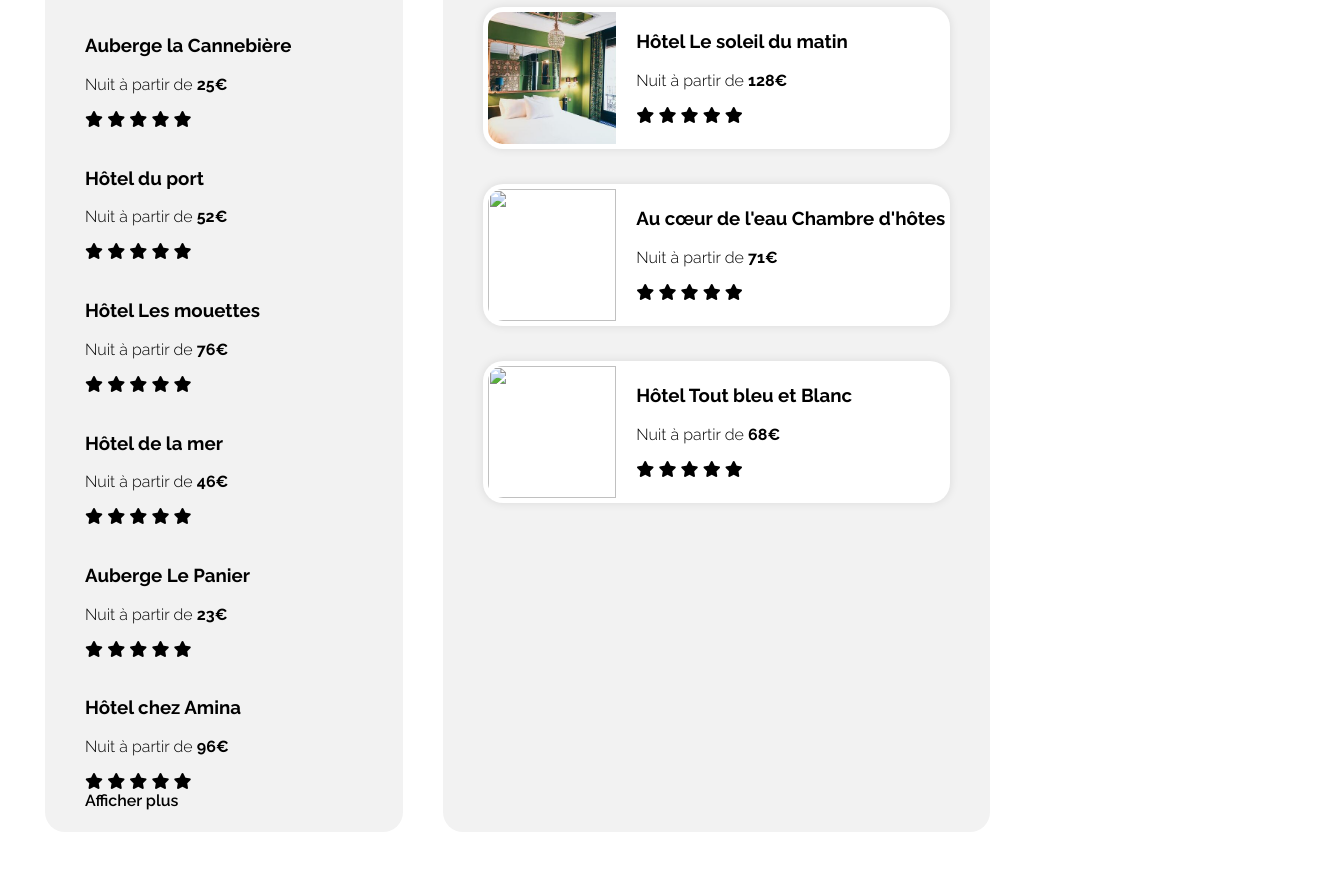
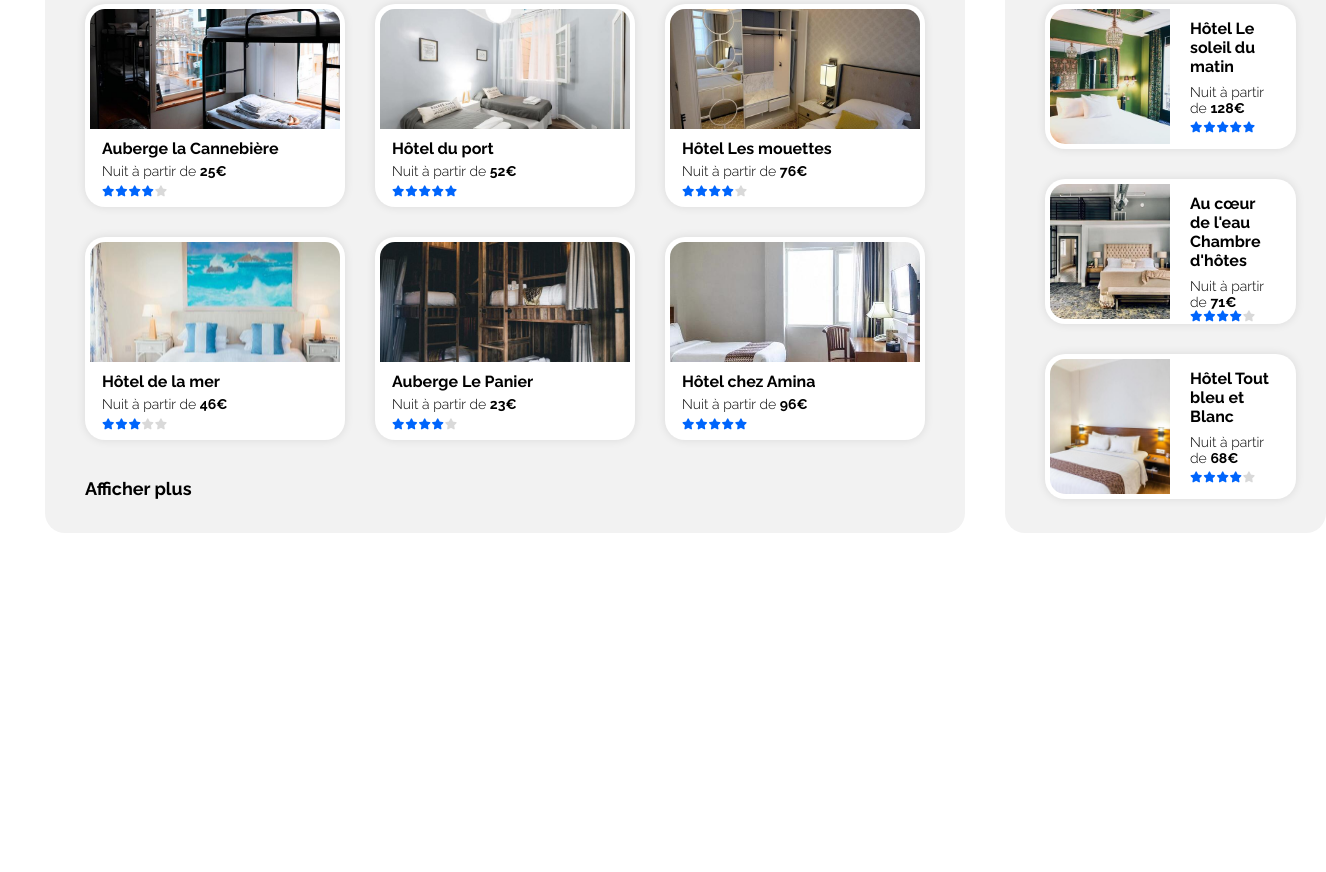
Before and after one commit to MargotFF/MargotFessard_2_18022021, a plain HTML site: page index.html in a window 1280 px wide. Shown: the part 539-1411 px from the top of the page, 1326 px wide, since content can reach past the window. After the commit the page ends 1112 px from the top, so only its background shows below. Drawn offline with Linux system fonts and the light colour scheme.

Commit message:
CSS: section accomodation mobile + desktop

```diff
--- a/index.html
+++ b/index.html
@@ -13,9 +13,12 @@
 </head>
 
 <body>
+
+    <!-- HEADER -->
+
     <header>
         <div class="header__logo header--margin">
-            <img src="images/logo/reservia.svg" alt="Logo Reservia">
+            <img src="images/logo/Reservia.svg" alt="Logo Reservia">
         </div>
 
         <nav class="header__navbar">
@@ -29,6 +32,8 @@
             <a class="header__link signup__link" href="#">S'inscrire</a>
         </div>
     </header>
+
+    <!-- SECTION SEARCH/FILTERS -->
 
     <section class="section__search">
         <h1>Trouvez votre hébergement pour des vacances de rêve</h1>
@@ -75,18 +80,24 @@
         </div>
     </section>
 
+    <!-- SECTION ACCOMODATION -->
+
     <section class="section__accomodation">
         <div class="accomodation__asidelist accomodation__list">
-            <div class="asidelist__header">
+            <div class="asidelist__header accomodation__header">
                 <h2>Les plus populaires</h2>
                 <i class="fas fa-chart-line"></i>
             </div>
-            <div class="asidelist__cards">
-                <div class="asidelist__card">
+            <div class="asidelist__cards accomodation__cards">
+                <div class="asidelist__card accomodation__card">
+                    <div class="asidelist__image">
                         <img src="images/accomodation/emile-guillemot-Bj_rcSC5XfE-unsplash.jpg" alt="Hôtel Le soleil du matin">
-                    <div class="asidelist__info accommodation__info">
+                    </div>
+                    <div class="asidelist__info accomodation__info">
+                        <div class="asidelist__content">
                             <h3>Hôtel Le soleil du matin</h3>
                             <p>Nuit à partir de <strong>128€</strong></p>
+                        </div>
                         <div class="accomodation__stars">
                             <i class="fas fa-star star--filled"></i>
                             <i class="fas fa-star star--filled"></i>
@@ -96,11 +107,15 @@
                         </div>
                     </div>
                 </div>
-                <div class="asidelist__card">
-                    <img src="" alt="">
-                    <div class="asidelist__info accommodation__info">
+                <div class="asidelist__card accomodation__card">
+                    <div class="asidelist__image">
+                        <img src="images/accomodation/aw-creative-VGs8z60yT2c-unsplash.jpg" alt="Au cœur de l'eau Chambre d'hôtes">
+                    </div>
+                    <div class="asidelist__info accomodation__info">
+                        <div class="asidelist__content">
                             <h3>Au cœur de l'eau Chambre d'hôtes</h3>
                             <p>Nuit à partir de <strong>71€</strong></p>
+                        </div>
                         <div class="accomodation__stars">
                             <i class="fas fa-star star--filled"></i>
                             <i class="fas fa-star star--filled"></i>
@@ -110,11 +125,15 @@
                         </div>
                     </div>
                 </div>
-                <div class="asidelist__card">
-                    <img src="" alt="">
-                    <div class="asidelist__info accommodation__info">
+                <div class="asidelist__card accomodation__card">
+                    <div class="asidelist__image">
+                        <img src="images/accomodation/febrian-zakaria-sjvU0THccQA-unsplash.jpg" alt="Hôtel Tout bleu et Blanc">
+                    </div>
+                    <div class="asidelist__info accomodation__info">
+                        <div class="asidelist__content">
                             <h3>Hôtel Tout bleu et Blanc</h3>
                             <p>Nuit à partir de <strong>68€</strong></p>
+                        </div>
                         <div class="accomodation__stars">
                             <i class="fas fa-star star--filled"></i>
                             <i class="fas fa-star star--filled"></i>
@@ -128,11 +147,15 @@
         </div>
 
         <div class="accomodation__mainlist accomodation__list">
+            <div class="accomodation__header">
                 <h2>Hébergements à Marseille</h2>
-            <div class="accomodation__cards">
-                <div class="accomodation__card">
-                    <img src="" alt="">
-                    <div class="mainlist__info accommodation__info">
+            </div>
+            <div class="mainlist__cards accomodation__cards">
+                <div class="mainlist__card accomodation__card">
+                    <div class="mainlist__image">
+                        <img src="images/accomodation/marcus-loke-WQJvWU_HZFo-unsplash.jpg" alt="Auberge la Cannebière">
+                    </div>
+                    <div class="mainlist__info accomodation__info">
                         <h3>Auberge la Cannebière</h3>
                         <p>Nuit à partir de <strong>25€</strong></p>
                         <div class="accomodation__stars">
@@ -144,9 +167,11 @@
                         </div>
                     </div>
                 </div>
-                <div class="accomodation__card">
-                    <img src="" alt="">
-                    <div class="mainlist__info accommodation__info">
+                <div class="mainlist__card accomodation__card">
+                    <div class="mainlist__image">
+                        <img src="images/accomodation/fred-kleber-gTbaxaVLvsg-unsplash.jpg" alt="Hôtel du port">
+                    </div>
+                    <div class="mainlist__info accomodation__info">
                         <h3>Hôtel du port</h3>
                         <p>Nuit à partir de <strong>52€</strong></p>
                         <div class="accomodation__stars">
@@ -158,9 +183,11 @@
                         </div>
                     </div>
                 </div>
-                <div class="accomodation__card">
-                    <img src="" alt="">
-                    <div class="mainlist__info accommodation__info">
+                <div class="mainlist__card accomodation__card">
+                    <div class="mainlist__image">
+                        <img src="images/accomodation/reisetopia-B8WIgxA_PFU-unsplash.jpg" alt="Hôtel Les mouettes">
+                    </div>
+                    <div class="mainlist__info accomodation__info">
                         <h3>Hôtel Les mouettes</h3>
                         <p>Nuit à partir de <strong>76€</strong></p>
                         <div class="accomodation__stars">
@@ -172,9 +199,11 @@
                         </div>
                     </div>
                 </div>
-                <div class="accomodation__card">
-                    <img src="" alt="">
-                    <div class="mainlist__info accommodation__info">
+                <div class="mainlist__card accomodation__card">
+                    <div class="mainlist__image">
+                        <img src="images/accomodation/annie-spratt-Eg1qcIitAuA-unsplash.jpg" alt="Hôtel de la mer">
+                    </div>
+                    <div class="mainlist__info accomodation__info">
                         <h3>Hôtel de la mer</h3>
                         <p>Nuit à partir de <strong>46€</strong></p>
                         <div class="accomodation__stars">
@@ -186,9 +215,11 @@
                         </div>
                     </div>
                 </div>
-                <div class="accomodation__card">
-                    <img src="" alt="">
-                    <div class="mainlist__info accommodation__info">
+                <div class="mainlist__card accomodation__card">
+                    <div class="mainlist__image">
+                        <img src="images/accomodation/nicate-lee-kT-ZyaiwBe0-unsplash.jpg" alt="Auberge Le Panier">
+                    </div>
+                    <div class="mainlist__info accomodation__info">
                         <h3>Auberge Le Panier</h3>
                         <p>Nuit à partir de <strong>23€</strong></p>
                         <div class="accomodation__stars">
@@ -200,9 +231,11 @@
                         </div>
                     </div>
                 </div>
-                <div class="accomodation__card">
-                    <img src="" alt="">
-                    <div class="mainlist__info accommodation__info">
+                <div class="mainlist__card accomodation__card">
+                    <div class="mainlist__image">
+                        <img src="images/accomodation/febrian-zakaria-M6S1WvfW68A-unsplash.jpg" alt="Hôtel chez Amina">
+                    </div>
+                    <div class="mainlist__info accomodation__info">
                         <h3>Hôtel chez Amina</h3>
                         <p>Nuit à partir de <strong>96€</strong></p>
                         <div class="accomodation__stars">
@@ -215,7 +248,7 @@
                     </div>
                 </div>
             </div>
-            <span>Afficher plus</span>
+            <div class="mainlist__loadmore">Afficher plus</div>
         </div>
     </section>
 
--- a/responsive.css
+++ b/responsive.css
@@ -85,6 +85,7 @@
 
     .filters__title {
         margin-bottom: 14px;
+        font-size: 16px;
     }
 
     .filter__box {
@@ -117,20 +118,65 @@
         padding: 20px 16px;
     }
 
+    .asidelist__header {
+        margin-bottom: 10px;
+    }
+
     .asidelist__header i {
         font-size: 20px;
     }
 
+    .accomodation__cards {
+        grid-template-columns: 1fr;
+        grid-gap: 10px;
+    }
+
+    .asidelist__cards {
+        margin-bottom: 12px;
+    }
+
     .asidelist__card {
-        margin-top: 35px;
-        padding: 5px 5px;
-        height: 130px;
+        height: 118px;
+    }
+
+    .asidelist__image img {
+        width: 108px;
+        height: 100%;
+    }
+
+    .accomodation__info h3 {
+        font-size: 14px;
+    }
+
+    .accomodation__info p {
+        font-size: 12px;
+    }
+
+    .accomodation__stars {
+        font-size: 10px;
     }
 
     .accomodation__mainlist {
         margin-top: 30px;
+        padding: 0 16px;
     }
 
+    .mainlist__cards {
+        margin-bottom: 26px;
+    }
+
+    .mainlist__card {
+        height: 170px;
+    }
+
+    .mainlist__image img {
+        height: 100px;
+        width: 100%;
+    }
+
+    .mainlist__loadmore {
+        font-size: 16px;
+    }
 }
 
 /* MEDIA QUERY DESKTOP */
@@ -208,6 +254,7 @@
 
     .filters__title {
         margin-right: 10px;
+        font-size: 18px;
     }
 
     .filter__box {
@@ -248,21 +295,83 @@
     .accomodation__asidelist {
         order: 1;
         margin-left: 40px;
+        padding-bottom: 34px;
+        height: 100%;
     }
 
-    .asidelist__header {
-        margin-bottom: 10px;
+    .accomodation__header h2 {
+        margin: 0;
+        padding: 18px 0 16px 0;
     }
 
     .asidelist__header i {
         font-size: 24px;
     }
 
-    .asidelist__card {
-        margin-bottom: 35px;
-        padding: 5px 5px;
-        height: 132px;
+    .accomodation__cards {
+        margin-top: 10px;
     }
 
+    .asidelist__cards {
+        grid-template-columns: 1fr;
+        grid-gap: 30px;
+    }
 
+    .asidelist__card {
+        height: 135px;
+        width: 100%;
+    }
+
+    .asidelist__image img {
+        width: 120px;
+        height: 100%;
+    }
+
+    .accomodation__info h3 {
+        font-size: 16px;
+    }
+
+    .accomodation__info p {
+        font-size: 14px;
+    }
+
+    .accomodation__stars {
+        font-size: 11px;
+    }
+
+    .accomodation__mainlist {
+        width: 1100px;
+    }
+
+    .mainlist__cards {
+        margin-bottom: 38px;
+        grid-template-columns: 1fr 1fr 1fr;
+        grid-gap: 30px;
+    }
+
+    .mainlist__card {
+        width: 250px;
+        height: 198px;
+    }
+
+    .mainlist__image img {
+        height: 120px;
+        width: 100%;
+    }
+
+    .mainlist__loadmore {
+        font-size: 18px;
+    }
 }
+
+@media(max-width: 992px) {
+    .mainlist__cards {
+        grid-template-columns: 1fr 1fr;
+    }
+}
+
+@media(max-width: 768px) {
+    .mainlist__cards {
+        grid-template-columns: 1fr;
+    }
+}
--- a/style.css
+++ b/style.css
@@ -131,25 +131,83 @@ header {
     align-items: center;
 }
 
-.asidelist__card {
+.accomodation__cards {
+    display: grid;
+}
+
+.accomodation__card {
     display: flex;
     background-color: white;
     box-shadow: 0 0 10px rgba(0,0,0,0.1);
     border-radius: 20px;
 }
 
-.asidelist__card img {
-    width: 128px;
-    height: 100%;
+.accomodation__card:hover {
+    filter: brightness(90%);
+    transform: scale(1.02);
+    transition: 0.3s ease;
+}
+
+.asidelist__card {
+    padding: 5px 5px;
+}
+
+.asidelist__image img {
     object-fit: cover;
     border-top-left-radius: 15px;
     border-bottom-left-radius: 15px;
 }
 
-.asidelist__info {
-    padding-left: 20px;
+.accomodation__info h3 {
+    margin: 0;
 }
 
-.accomodation__mainlist span {
-    font-weight: 600;
+.accomodation__info p {
+    margin: 0;
 }
+
+.asidelist__info {
+    padding: 10px 20px;
+    display: flex;
+    flex-direction: column;
+    justify-content: space-between;
+}
+
+.asidelist__info p {
+    padding-top: 8px;
+}
+
+.fa-star {
+    margin-right: -2px;
+}
+
+.star--filled {
+    color: #0065FC;
+}
+
+.star--empty {
+    color: #d9d9d9;
+}
+
+.mainlist__card {
+    flex-direction: column;
+    padding: 5px 5px 0 5px;
+}
+
+.mainlist__image img {
+    object-fit: cover;
+    border-top-left-radius: 15px;
+    border-top-right-radius: 15px;
+}
+
+.mainlist__info {
+    padding: 6px 12px;
+}
+
+.mainlist__info p {
+    padding: 5px 0 6px 0;
+}
+
+.mainlist__loadmore {
+    font-weight: 700;
+}
```
Also changed, not shown: images/accomodation/annie-spratt-Eg1qcIitAuA-unsplash.jpg (added), images/accomodation/aw-creative-VGs8z60yT2c-unsplash.jpg (added), images/accomodation/febrian-zakaria-M6S1WvfW68A-unsplash.jpg (added), images/accomodation/febrian-zakaria-sjvU0THccQA-unsplash.jpg (added), images/accomodation/fred-kleber-gTbaxaVLvsg-unsplash.jpg (added), images/accomodation/marcus-loke-WQJvWU_HZFo-unsplash.jpg (added), images/accomodation/nicate-lee-kT-ZyaiwBe0-unsplash.jpg (added), images/accomodation/reisetopia-B8WIgxA_PFU-unsplash.jpg (added). Lines whose indentation alone changed are shown as unchanged.
